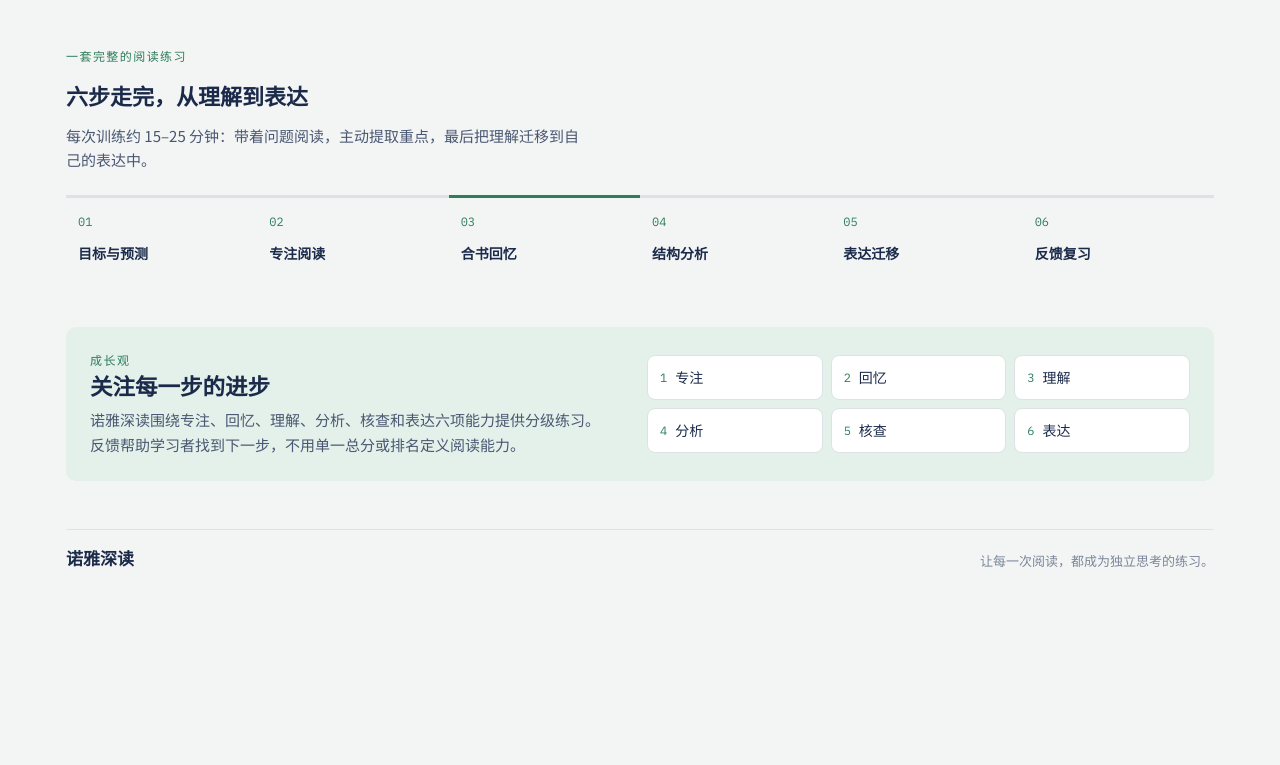
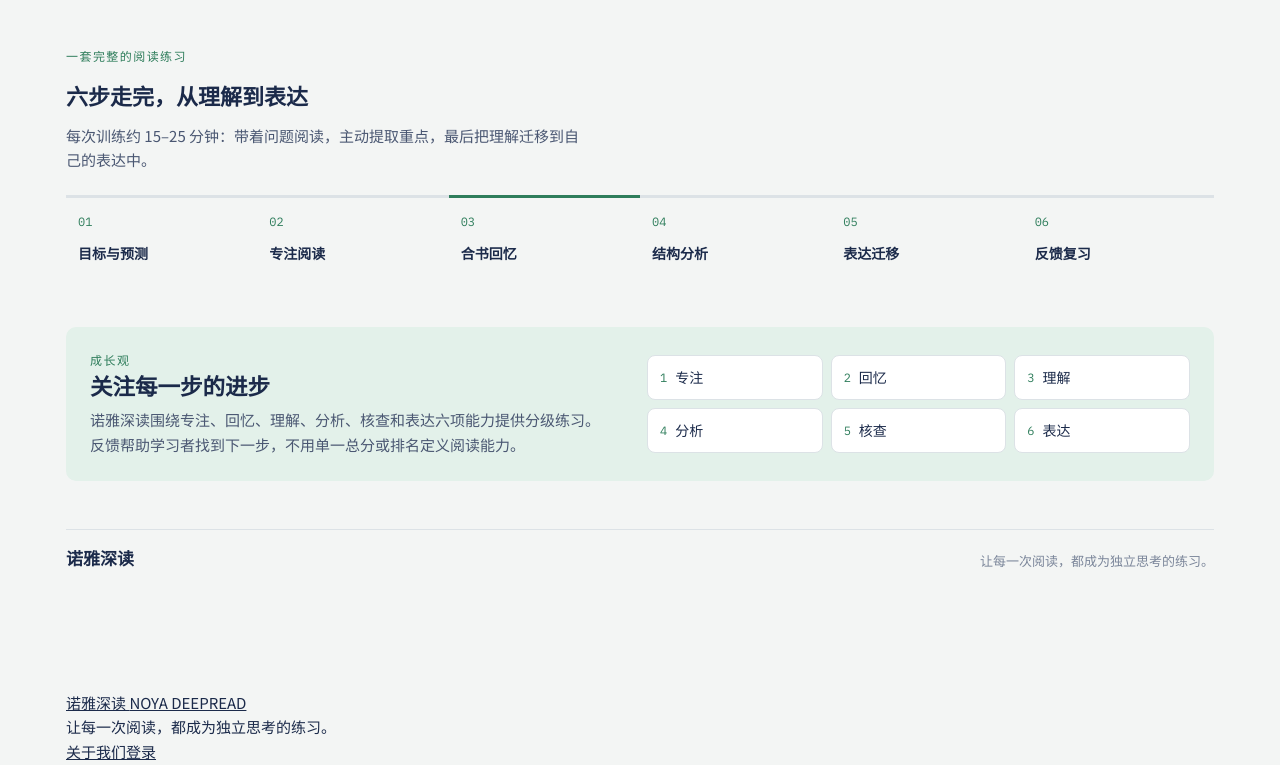
Before and after one commit to yuhaousa/deepread, a Next.js app: page /about in a window 1280 px wide. Shown: the part 912-1677 px from the top of the page. Before the commit the page ends 1603 px from the top, so only its background shows below. Built offline with nearby package versions, Linux system fonts and the light colour scheme; no server answers.

Commit message:
Add branded slogan footer

```diff
--- a/src/app/app-chrome.tsx
+++ b/src/app/app-chrome.tsx
@@ -65,6 +65,16 @@ export function AppChrome({
         </div>
       </header>
       <main className="wrap">{children}</main>
+      {(pathname === "/welcome" || pathname === "/about") && (
+        <footer className="site-footer wrap">
+          <Link href="/welcome" className="site-footer-brand">诺雅深读 <span>NOYA DEEPREAD</span></Link>
+          <p>让每一次阅读，都成为独立思考的练习。</p>
+          <nav aria-label="页脚导航">
+            <Link href="/about">关于我们</Link>
+            <Link href="/login">登录</Link>
+          </nav>
+        </footer>
+      )}
     </>
   );
 }
```
